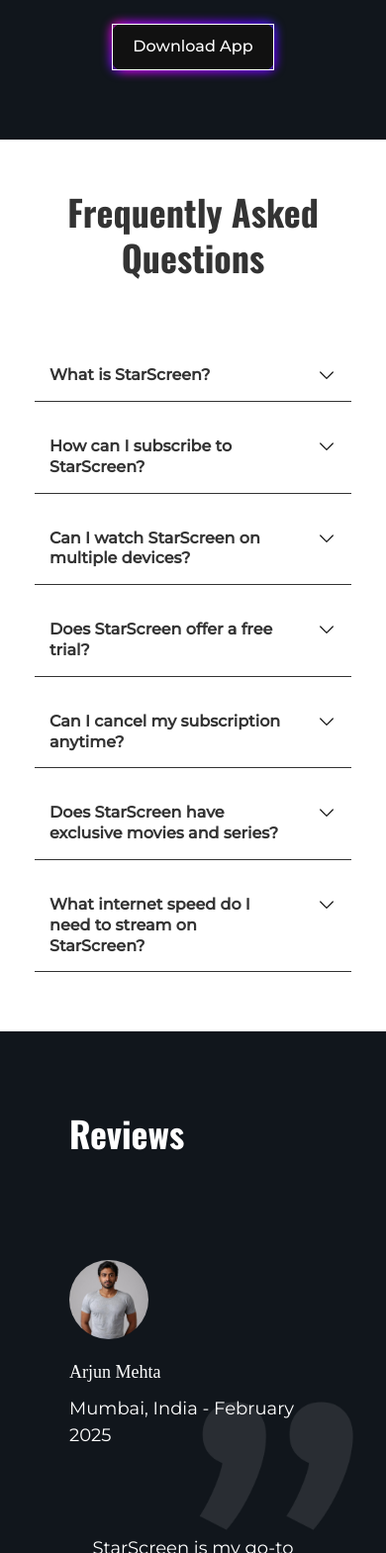
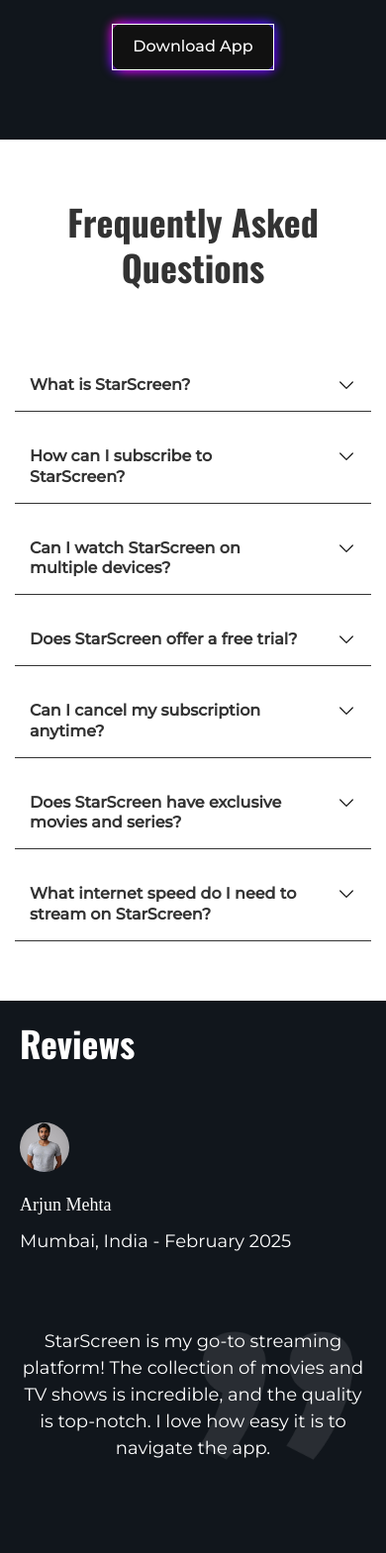
Before and after one commit to TatianaKarpova1999/FitPoint, a PHP site: page /index.html in a window 390 px wide. Shown: the part 4931-6500 px from the top of the page at 99% size. Run offline with PHP 8.4, Linux system fonts and the light colour scheme; some web fonts are replaced.

Commit message:
мекняет стили

```diff
--- a/styles/styles.css
+++ b/styles/styles.css
@@ -2571,19 +2571,44 @@
     .reviews__wrapper {
         &::before {
             right: 20px;
-            top: 342px;
+            top: 302px;
             opacity: 0.1;
         }
     }
 
     .slide-info {
         margin-bottom: 40px;
+    }
+
+    .faqs-section {
+        padding: 60px 0;
     }
 
     .accordion-heading {
         &.active+.accordion-content {
             height: 160px;
             transition: 0.3s;
+        }
+    }
+
+    .reviews__wrapper {
+        padding: 20px;
+
+    }
+
+    .reviews__wrapper {
+        & .section-title {
+            margin-bottom: 30px;
+        }
+    }
+
+    .slide {
+        & img {
+            width: 50px;
+            height: 50px;
+            object-fit: cover;
+            border-radius: 50%;
+            margin-bottom: 20px;
         }
     }
 
```
